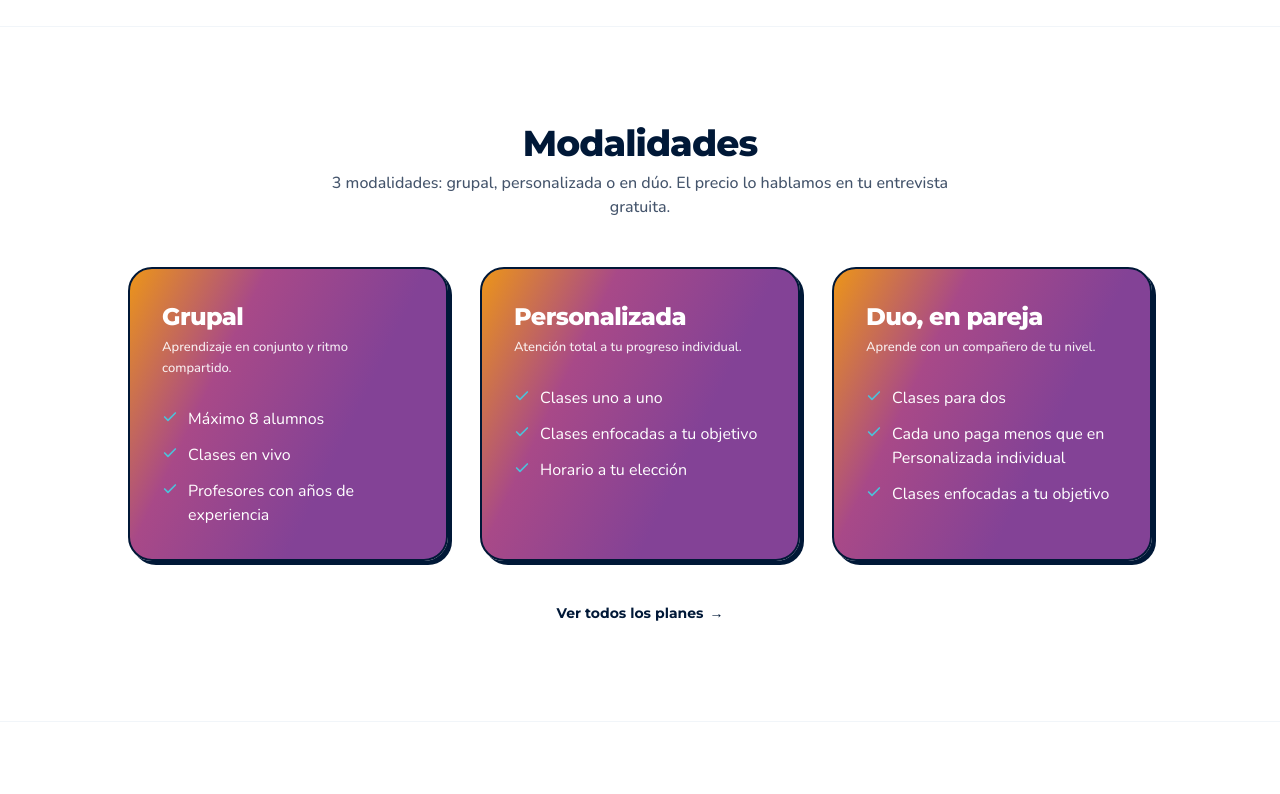
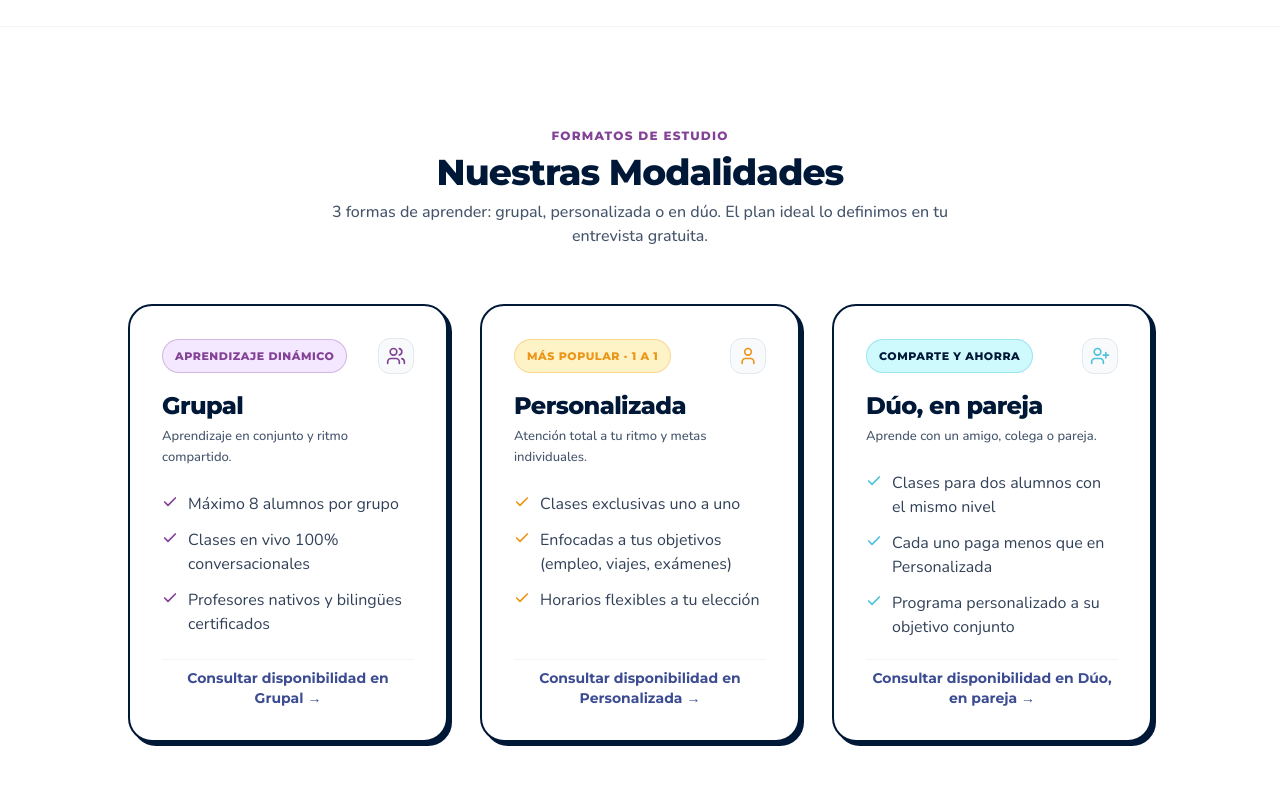
Before and after one commit to Dietol25/yycl-version-anterior, a Next.js app: page / in a window 1280 px wide. Shown: the part 2900-3694 px from the top of the page. Built offline with nearby package versions, Linux system fonts and the light colour scheme.

Commit message:
fix: smooth scroll on booking confirmation, clean editorial modality cards, and login error redirect

```diff
--- a/app/login/page.tsx
+++ b/app/login/page.tsx
@@ -2,17 +2,18 @@
 
 import React, { useState } from 'react';
 import Link from 'next/link';
-import { ArrowLeft, ArrowRight, Eye, EyeOff, CheckCircle2, MessageSquare, Lock } from 'lucide-react';
+import { useRouter } from 'next/navigation';
+import { ArrowLeft, ArrowRight, Eye, EyeOff, MessageSquare, Lock } from 'lucide-react';
 import { Logo } from '@/components/icons/Logo';
 import { Button } from '@/components/ui/Button';
 
 export default function LoginPage() {
+  const router = useRouter();
   const [showPassword, setShowPassword] = useState(false);
   const [email, setEmail] = useState('');
   const [password, setPassword] = useState('');
   const [remember, setRemember] = useState(false);
   const [isSubmitting, setIsSubmitting] = useState(false);
-  const [loginSuccess, setLoginSuccess] = useState(false);
 
   const handleSubmit = (e: React.FormEvent) => {
     e.preventDefault();
@@ -20,8 +21,8 @@ export default function LoginPage() {
       setIsSubmitting(true);
       setTimeout(() => {
         setIsSubmitting(false);
-        setLoginSuccess(true);
-      }, 600);
+        router.push('/not-found');
+      }, 500);
     }
   };
 
@@ -65,30 +66,6 @@ export default function LoginPage() {
 
         {/* White Card with Design System Shadow */}
         <div className="bg-white rounded-3xl p-6 sm:p-8 border border-[#001837] shadow-[4px_4px_0px_#001837]">
-          {loginSuccess ? (
-            <div className="text-center py-6 space-y-4 animate-in zoom-in-95 duration-200">
-              <div className="w-16 h-16 rounded-full bg-emerald-100 text-emerald-700 flex items-center justify-center mx-auto border border-emerald-300">
-                <CheckCircle2 className="w-8 h-8 stroke-[2.5]" />
-              </div>
-              <div className="space-y-1">
-                <h3 className="font-heading font-extrabold text-lg text-[#001837]">
-                  ¡Bienvenido al Campus, {email.split('@')[0]}!
-                </h3>
-                <p className="text-xs text-slate-600 font-body-regular">
-                  Acceso verificado. En el sistema final se abrirá tu panel de clases de YYCL.
-                </p>
-              </div>
-              <div className="pt-2">
-                <button
-                  type="button"
-                  onClick={() => setLoginSuccess(false)}
-                  className="text-xs font-heading font-bold text-[#834296] hover:underline cursor-pointer"
-                >
-                  Cerrar sesión / Probar con otro usuario
-                </button>
-              </div>
-            </div>
-          ) : (
           <form onSubmit={handleSubmit} className="space-y-4">
             {/* Field: Correo Electrónico */}
             <div className="space-y-1.5 text-left">
@@ -167,7 +144,6 @@ export default function LoginPage() {
               </Button>
             </div>
           </form>
-          )}
 
           {/* Card Footer: Agenda tu diagnóstico */}
           <div className="text-center pt-5 mt-5 border-t border-slate-100">
--- a/app/planes/page.tsx
+++ b/app/planes/page.tsx
@@ -125,28 +125,37 @@ export default function PlanesPage() {
               </p>
             </div>
 
-            {/* 3 Modality Pricing Cards ALL with Brand Gradient */}
+            {/* 3 Modality Pricing Cards con Design System Limpio */}
             <div className="grid grid-cols-1 md:grid-cols-3 gap-6 lg:gap-8 max-w-5xl mx-auto items-stretch">
-              {planes.map((plan) => (
+              {planes.map((plan, pIdx) => {
+                const badgeColor = pIdx === 0 ? 'bg-purple-100 text-[#834296] border-[#834296]/30' : pIdx === 1 ? 'bg-amber-100 text-[#EC9519] border-[#EC9519]/30' : 'bg-cyan-100 text-[#001837] border-[#4DC2DA]/40';
+                const checkColor = pIdx === 0 ? '#834296' : pIdx === 1 ? '#EC9519' : '#4DC2DA';
+                return (
                   <div
                     key={plan.id}
-                  className="bg-[linear-gradient(116deg,#EC9519_0%,#A84988_30%,#834296_65%,#834296_100%)] text-white rounded-3xl p-7 sm:p-8 border-2 border-[#001837] shadow-[4px_4px_0px_#001837] hover:-translate-y-1 flex flex-col justify-between space-y-6 transition-all duration-200"
+                    className="bg-white text-[#001837] rounded-3xl p-7 sm:p-8 border-2 border-[#001837] shadow-[4px_4px_0px_#001837] hover:-translate-y-1.5 flex flex-col justify-between space-y-6 transition-all duration-200"
                   >
                     <div className="space-y-4">
+                      <div className="flex items-center justify-between">
+                        <span className={`inline-block text-[11px] font-heading font-extrabold uppercase tracking-wider px-3 py-1 rounded-full border ${badgeColor}`}>
+                          {pIdx === 0 ? 'Grupal' : pIdx === 1 ? 'Personalizada' : 'En Pareja'}
+                        </span>
+                      </div>
+
                       <div>
-                      <h3 className="text-2xl sm:text-3xl font-extrabold font-heading text-white tracking-tight">
+                        <h3 className="text-2xl sm:text-3xl font-extrabold font-heading text-[#001837] tracking-tight">
                           {plan.title}
                         </h3>
-                      <p className="text-xs sm:text-[13px] text-white/90 font-medium mt-1 leading-relaxed">
+                        <p className="text-xs sm:text-[13px] text-slate-600 font-medium mt-1 leading-relaxed">
                           {plan.subtitle}
                         </p>
                       </div>
 
-                    <ul className="space-y-3 pt-3 border-t border-white/20">
+                      <ul className="space-y-3 pt-3 border-t border-slate-100">
                         {plan.features.map((feat, idx) => (
                           <li key={idx} className="flex items-start gap-2.5">
-                          <Check className="w-4 h-4 text-[#4DC2DA] shrink-0 mt-0.5 stroke-[2.5]" />
-                          <span className="text-xs sm:text-sm text-white font-body-regular leading-snug">
+                            <Check className="w-4 h-4 shrink-0 mt-0.5 stroke-[2.5]" style={{ color: checkColor }} />
+                            <span className="text-xs sm:text-sm text-slate-700 font-body-regular leading-snug">
                               {feat}
                             </span>
                           </li>
@@ -154,10 +163,10 @@ export default function PlanesPage() {
                       </ul>
                     </div>
 
-                  <div className="pt-4 space-y-3 border-t border-white/20">
+                    <div className="pt-4 space-y-3 border-t border-slate-100">
                       <Link
                         href="/como-funciona"
-                      className="inline-block text-xs font-heading font-bold text-white hover:text-[#FFD203] hover:underline"
+                        className="inline-block text-xs font-heading font-bold text-[#3C4C92] hover:text-[#001837] hover:underline"
                       >
                         Más información →
                       </Link>
@@ -167,14 +176,15 @@ export default function PlanesPage() {
                           variant="primary"
                           size="sm"
                           fullWidth
-                        className="font-heading font-bold text-xs sm:text-sm h-11 shadow-[2px_2px_0px_#001837]"
+                          className="font-heading font-bold text-xs sm:text-sm h-11 shadow-[2px_2px_0px_#EC9519]"
                         >
                           Agendar entrevista
                         </Button>
                       </Link>
                     </div>
                   </div>
-              ))}
+                );
+              })}
             </div>
           </div>
         </section>
--- a/components/booking/BookingWizard.tsx
+++ b/components/booking/BookingWizard.tsx
@@ -151,6 +151,12 @@ export const BookingWizard = () => {
     }
     if (step < 4) setStep(step + 1);
   };
+
+  React.useEffect(() => {
+    if (typeof window !== 'undefined') {
+      window.scrollTo({ top: 0, behavior: 'smooth' });
+    }
+  }, [step]);
 
   const handleBack = () => {
     if (step > 1) setStep(step - 1);
--- a/components/sections/ModalidadesSection.tsx
+++ b/components/sections/ModalidadesSection.tsx
@@ -1,34 +1,46 @@
 import React from 'react';
 import Link from 'next/link';
-import { Check } from 'lucide-react';
+import { Check, Users, User, UserPlus } from 'lucide-react';
 
 export const ModalidadesSection = () => {
   const modalidades = [
     {
       title: 'Grupal',
+      badge: 'Aprendizaje Dinámico',
+      badgeColor: 'bg-purple-100 text-[#834296] border-[#834296]/30',
+      icon: <Users className="w-5 h-5 text-[#834296]" />,
+      accentColor: '#834296',
       subtitle: 'Aprendizaje en conjunto y ritmo compartido.',
       features: [
-        'Máximo 8 alumnos',
-        'Clases en vivo',
-        'Profesores con años de experiencia'
+        'Máximo 8 alumnos por grupo',
+        'Clases en vivo 100% conversacionales',
+        'Profesores nativos y bilingües certificados'
       ]
     },
     {
       title: 'Personalizada',
-      subtitle: 'Atención total a tu progreso individual.',
+      badge: 'Más Popular · 1 a 1',
+      badgeColor: 'bg-amber-100 text-[#EC9519] border-[#EC9519]/30',
+      icon: <User className="w-5 h-5 text-[#EC9519]" />,
+      accentColor: '#EC9519',
+      subtitle: 'Atención total a tu ritmo y metas individuales.',
       features: [
-        'Clases uno a uno',
-        'Clases enfocadas a tu objetivo',
-        'Horario a tu elección'
+        'Clases exclusivas uno a uno',
+        'Enfocadas a tus objetivos (empleo, viajes, exámenes)',
+        'Horarios flexibles a tu elección'
       ]
     },
     {
-      title: 'Duo, en pareja',
-      subtitle: 'Aprende con un compañero de tu nivel.',
+      title: 'Dúo, en pareja',
+      badge: 'Comparte y Ahorra',
+      badgeColor: 'bg-cyan-100 text-[#001837] border-[#4DC2DA]/40',
+      icon: <UserPlus className="w-5 h-5 text-[#4DC2DA]" />,
+      accentColor: '#4DC2DA',
+      subtitle: 'Aprende con un amigo, colega o pareja.',
       features: [
-        'Clases para dos',
-        'Cada uno paga menos que en Personalizada individual',
-        'Clases enfocadas a tu objetivo'
+        'Clases para dos alumnos con el mismo nivel',
+        'Cada uno paga menos que en Personalizada',
+        'Programa personalizado a su objetivo conjunto'
       ]
     }
   ];
@@ -37,41 +49,65 @@ export const ModalidadesSection = () => {
     <section className="py-20 lg:py-24 bg-white border-t border-slate-100">
       <div className="max-w-[1280px] mx-auto px-5 lg:px-12">
         {/* Header */}
-        <div className="text-center max-w-2xl mx-auto mb-12 space-y-2">
-          <h2 className="text-3xl sm:text-4xl font-extrabold font-heading text-yycl-navy tracking-tight">
-            Modalidades
+        <div className="text-center max-w-2xl mx-auto mb-14 space-y-2">
+          <div className="inline-flex items-center gap-2 text-xs font-heading font-extrabold uppercase tracking-widest text-[#834296]">
+            <span>Formatos de Estudio</span>
+          </div>
+          <h2 className="text-3xl sm:text-4xl font-extrabold font-heading text-[#001837] tracking-tight">
+            Nuestras Modalidades
           </h2>
           <p className="text-sm sm:text-base text-slate-600 font-medium">
-            3 modalidades: grupal, personalizada o en dúo. El precio lo hablamos en tu entrevista gratuita.
+            3 formas de aprender: grupal, personalizada o en dúo. El plan ideal lo definimos en tu entrevista gratuita.
           </p>
         </div>
 
-        {/* 3 Gradient Modalidad Cards (No CTA buttons, exact copy from Figma) */}
+        {/* 3 Clean Editorial Cards (Zero gradient clash, Pure Design System) */}
         <div className="grid grid-cols-1 md:grid-cols-3 gap-6 lg:gap-8 max-w-5xl mx-auto">
           {modalidades.map((mod, idx) => (
             <div
               key={idx}
-              className="bg-[linear-gradient(116deg,#EC9519_0%,#A84988_30%,#834296_65%,#834296_100%)] text-white rounded-3xl p-7 sm:p-8 border-2 border-[#001837] shadow-[4px_4px_0px_#001837] space-y-4 hover:-translate-y-1 transition-all duration-200"
+              className="bg-white rounded-3xl p-7 sm:p-8 border-2 border-[#001837] shadow-[4px_4px_0px_#001837] space-y-5 hover:-translate-y-1.5 transition-all duration-200 flex flex-col justify-between"
             >
+              <div className="space-y-4">
+                {/* Header Badge + Icon */}
+                <div className="flex items-center justify-between">
+                  <span className={`inline-block text-[11px] font-heading font-extrabold uppercase tracking-wider px-3 py-1 rounded-full border ${mod.badgeColor}`}>
+                    {mod.badge}
+                  </span>
+                  <div className="w-9 h-9 rounded-xl bg-slate-50 border border-slate-200 flex items-center justify-center">
+                    {mod.icon}
+                  </div>
+                </div>
+
                 <div>
-                <h3 className="text-2xl font-extrabold font-heading text-white tracking-tight">
+                  <h3 className="text-2xl font-extrabold font-heading text-[#001837] tracking-tight">
                     {mod.title}
                   </h3>
-                <p className="text-xs sm:text-[13px] text-white/90 font-medium mt-1 leading-relaxed">
+                  <p className="text-xs sm:text-[13px] text-slate-600 font-medium mt-1 leading-relaxed">
                     {mod.subtitle}
                   </p>
                 </div>
 
-              <ul className="space-y-3 pt-3">
+                <ul className="space-y-3 pt-2">
                   {mod.features.map((feat, fIdx) => (
                     <li key={fIdx} className="flex items-start gap-2.5">
-                    <Check className="w-4 h-4 text-[#4DC2DA] shrink-0 mt-0.5 stroke-[2.5]" />
-                    <span className="text-xs sm:text-sm text-white font-body-regular leading-snug">
+                      <Check className="w-4 h-4 shrink-0 mt-0.5 stroke-[2.5]" style={{ color: mod.accentColor }} />
+                      <span className="text-xs sm:text-sm text-slate-700 font-body-regular leading-snug">
                         {feat}
                       </span>
                     </li>
                   ))}
                 </ul>
+              </div>
+
+              <div className="pt-2 border-t border-slate-100">
+                <Link
+                  href="/agendar"
+                  className="block text-center font-heading font-bold text-xs sm:text-sm text-[#3C4C92] hover:text-[#001837] hover:underline"
+                >
+                  Consultar disponibilidad en {mod.title} →
+                </Link>
+              </div>
             </div>
           ))}
         </div>
@@ -80,9 +116,9 @@ export const ModalidadesSection = () => {
         <div className="text-center pt-10">
           <Link
             href="/planes"
-            className="inline-flex items-center gap-1.5 font-heading font-bold text-sm text-yycl-navy hover:underline"
+            className="inline-flex items-center gap-2 text-sm font-heading font-bold text-[#3C4C92] hover:text-[#001837] hover:bg-purple-50/70 px-5 py-2.5 rounded-full transition-all"
           >
-            <span>Ver todos los planes</span>
+            <span>Ver todos los planes y precios detallados</span>
             <span>→</span>
           </Link>
         </div>
```
Lines whose indentation alone changed are shown as unchanged.
